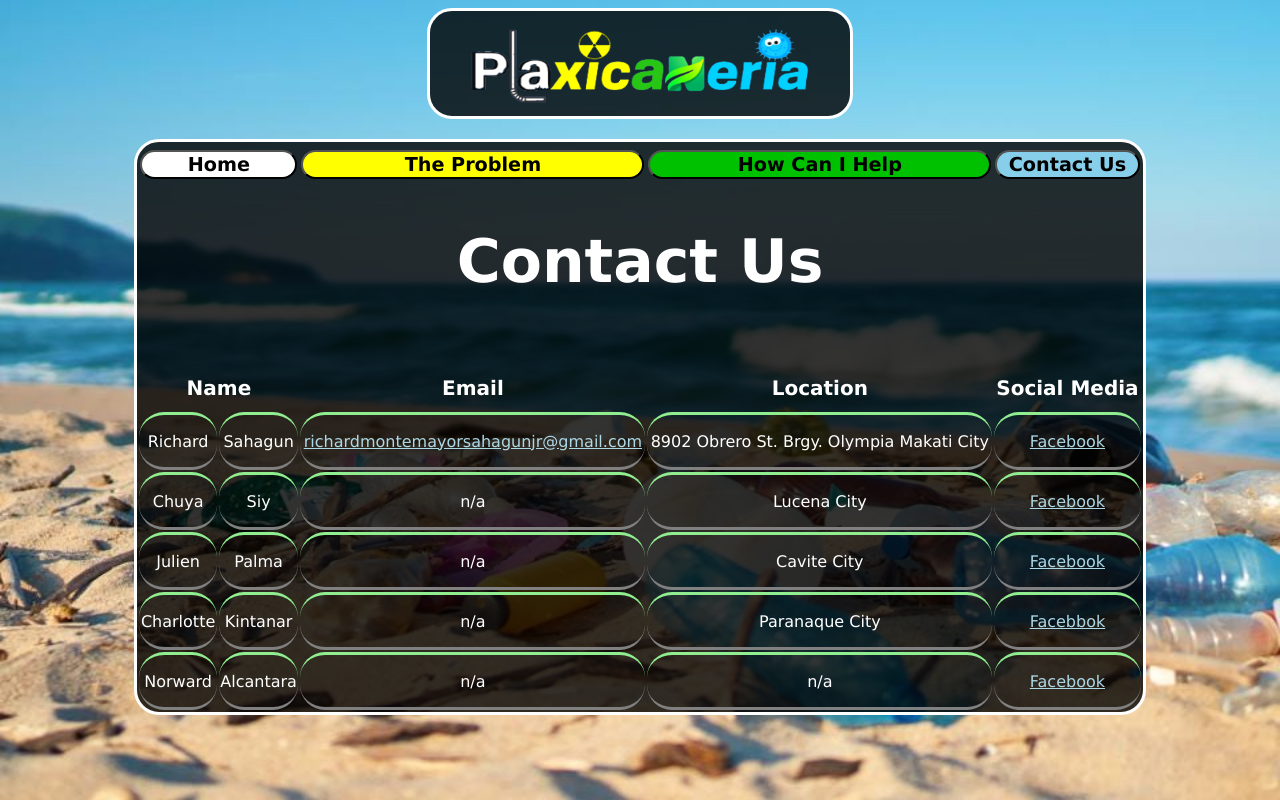
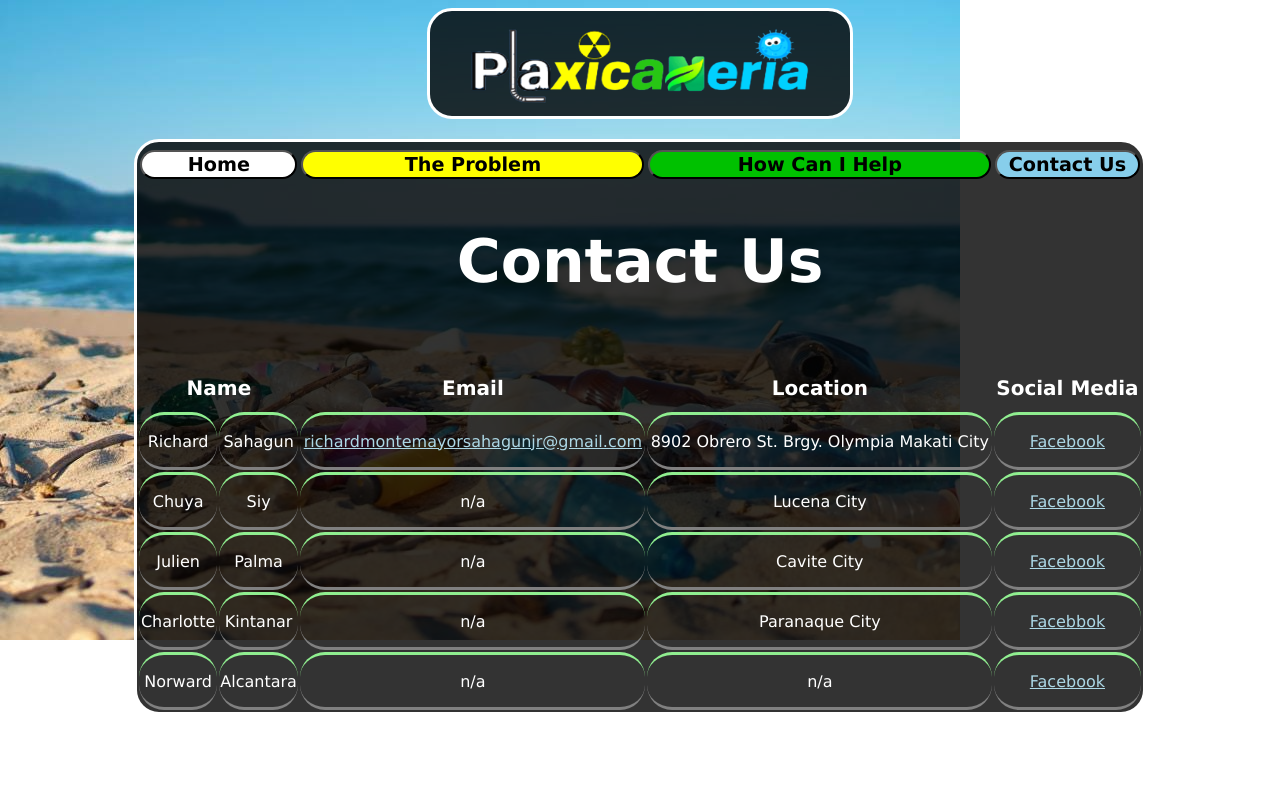
Before and after one commit to RMSJ2003/Plaxicaneria-Remake, a PHP site: page /ContactUs.html in a window 1280 px wide. Run offline with PHP 8.4, Linux system fonts and the light colour scheme.

Commit message:
Update style.css

```diff
--- a/style.css
+++ b/style.css
@@ -1,8 +1,8 @@
 body{
     background-image: url(images/PlasticsInBeach.jpg);
     background-repeat: no-repeat;
-    background-attachment: fixed;
-    background-size: 100% 100%;
+    background-attachment: scroll;
+    background-size; cover;
     font-family: verdana;
 }
 img.header{
```
